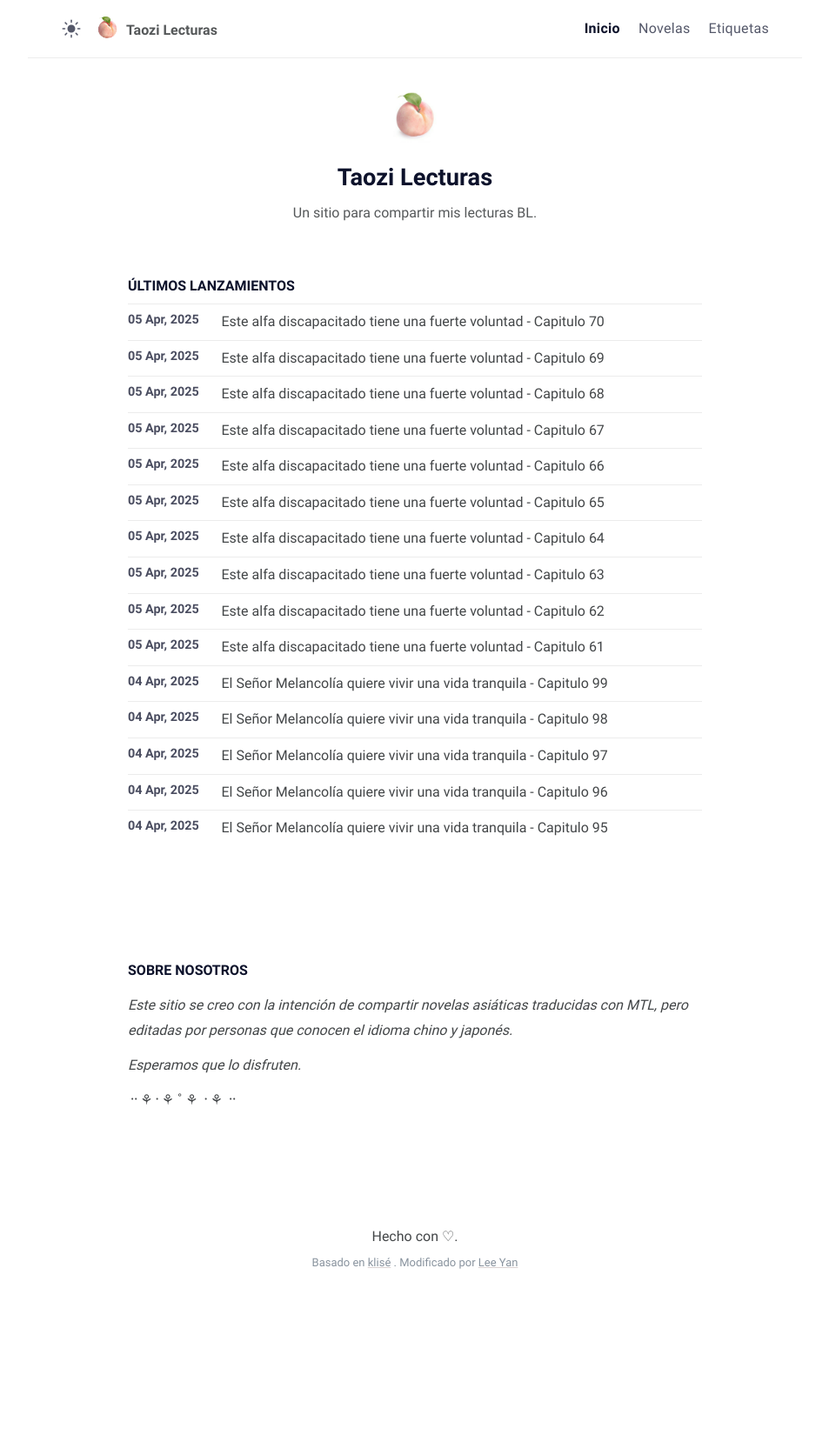
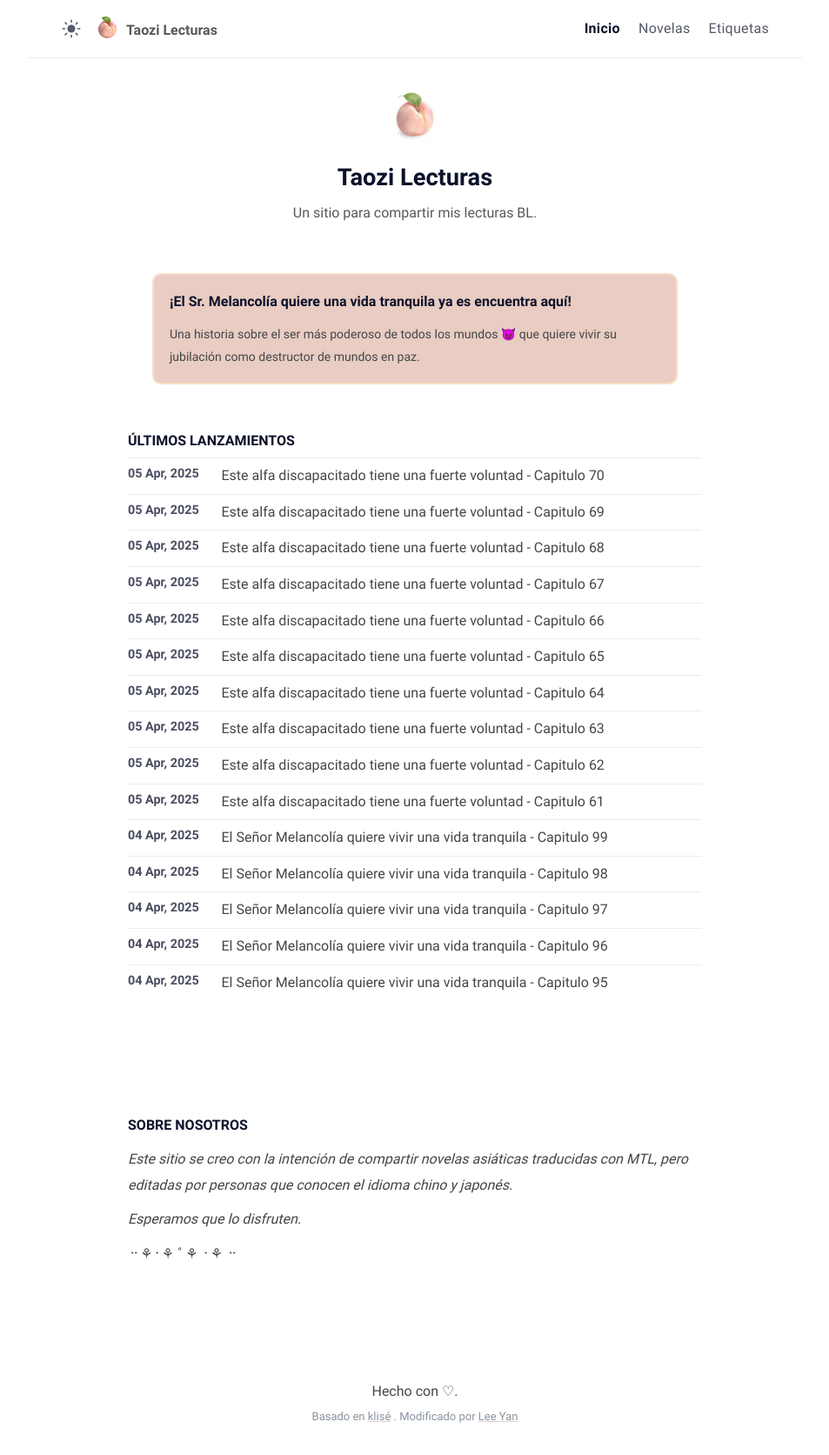
Before and after one commit to taozi-lecturas/taozi-lecturas.github.io, a Jekyll site: the page built from index.md, in a window 1280 px wide. Shown: the whole page at 87% size, without its empty margins (163-1116 px from the left). Built offline with Jekyll 4.4.1, drawn with Linux system fonts in a browser that asks for light colours; before the commit the page ends 1496 px from its top, so only the background shows below that.

Commit message:
Presentar Noticias slide

```diff
--- a/_data/noticias.yml
+++ b/_data/noticias.yml
@@ -1,11 +1,11 @@
-- titulo: "Nueva versión de Jekyll lanzada"
-  enlace: "https://jekyllrb.com/news/2024/04/01/jekyll-5-released.html"
-  descripcion: "Jekyll 5.0 ya está disponible con mejoras en el rendimiento y nuevas funciones."
+- titulo: "Este alfa discapacitado tiene una fuerte voluntad  ¡Completado!"
+  enlace: "/novelas/eadtufv/info"
+  descripcion: "¡Finalmente La historia nuestro alfita Bai Li y su flor Lu Zhao ha sido completada!. 😊 Solo queda hacerle una revisión final."
 
-- titulo: "GitHub Pages ahora soporta más plugins"
-  enlace: "https://github.blog/2024-03-15-github-pages-update/"
-  descripcion: "GitHub Pages amplía la lista de plugins soportados, permitiendo más flexibilidad."
+- titulo: "¡El Sr. Melancolía quiere una vida tranquila ya es encuentra aquí!"
+  enlace: "/novelas/esmqvuvt/info"
+  descripcion: "Una historia sobre el ser más poderoso de todos los mundos 😈 que quiere vivir su jubilación como destructor de mundos en paz."
 
-- titulo: "Consejos para optimizar tu blog con SEO"
-  enlace: "/blog/seo-optimizacion"
-  descripcion: "Aprende cómo mejorar el posicionamiento de tu blog con Jekyll."
+- titulo: "Una historia sencilla para pasar las tardes"
+  enlace: "/novelas/cacuedv/info"
+  descripcion: "'Casado accidentalmente con un espiritu de vinagre' aún no ha sido revisada. Paciencia por favor. 🧎‍♀️🙏"
--- a/_layouts/home.html
+++ b/_layouts/home.html
@@ -3,16 +3,16 @@ layout: default
 home: true
 ---
 <!-- Slider de noticias -->
-<!-- <div class="news-slider">
+<div class="news-slider">
   <div class="slides">
     {% for noticia in site.data.noticias %}
       <div class="slide">
-        <h3><a href="{{ noticia.enlace }}">{{ noticia.titulo }}</a></h3>
+        <h4><a href="{{ noticia.enlace }}">{{ noticia.titulo }}</a></h4>
         <p>{{ noticia.descripcion }}</p>
       </div>
     {% endfor %}
   </div>
-</div> -->
+</div>
 
 <h3 class="posts-item-note" aria-label="Recent Posts">ÚLTIMOS LANZAMIENTOS</h3>
 {%- for post in site.posts limit: site.number_of_posts -%}
--- a/_sass/klise/_layout.scss
+++ b/_sass/klise/_layout.scss
@@ -422,25 +422,27 @@
 
 // Slider de noticias en home
 .news-slider {
-  position: relative;
-  width: 100%;
+  // position: relative;
+  // width: 100%;
   max-width: 600px;
+  margin: auto;
   overflow: hidden;
-  border: 2px solid #ccc;
+  border: 2px solid #F6DFC6;
   border-radius: 10px;
-  padding: 10px;
+  margin-bottom: 50px;
+  // padding: 10px;
 }
 
 .slides {
   display: flex;
   transition: transform 0.5s ease-in-out;
-  width: 500%;
+  // width: 500%;
 }
 
 .slide {
-  min-width: 100%;
-  padding: 10px;
-  background: #f9f9f9;
+  min-width: 94%;
+  padding: 1% 3%;
+  background: #e9ccc2;
   border-radius: 5px;
 
   h3 {
@@ -449,6 +451,13 @@
 
   p {
     font-size: 14px;
-    color: #666;
+    // color: #666;
   }
 }
+
+// Slide in dark themr
+body[data-theme="dark"] {
+  .slide {
+    background: transparent;
+  }
+}
--- a/assets/js/news-slide.js
+++ b/assets/js/news-slide.js
@@ -10,5 +10,5 @@ document.addEventListener("DOMContentLoaded", function () {
       slides.style.transform = `translateX(-${index * 100}%)`;
     }
 
-    setInterval(nextSlide, 3000); // Cambia cada 3 segundos
+    setInterval(nextSlide, 4000); // Cambia cada 3 segundos
   });
```
